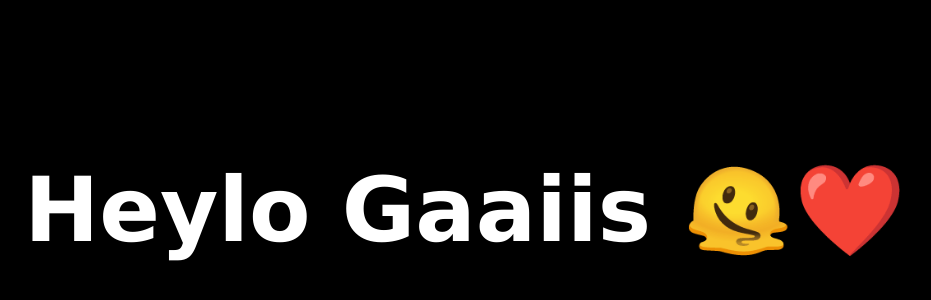
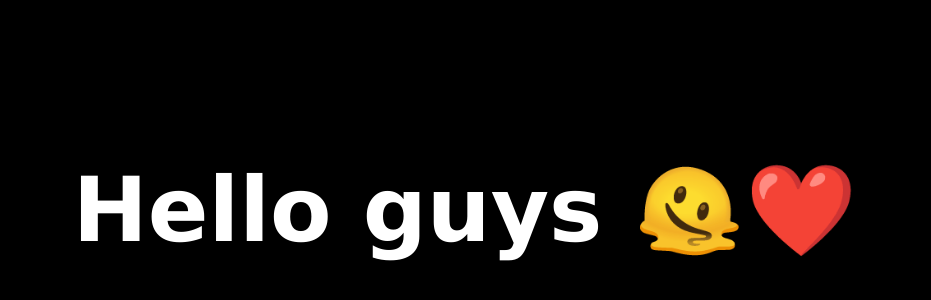
Before and after one commit to legendaryvibes/firstproject, a plain HTML site: page index.html in a window 1280 px wide. Shown: the part 190-490 px from the top of the page, without its empty margins (175-1106 px from the left). Drawn offline with Linux system fonts and the light colour scheme.

Commit message:
spells corrected

```diff
--- a/index.html
+++ b/index.html
@@ -7,6 +7,6 @@
     <link rel="stylesheet" href="style.css">
 </head>
 <body>
-    <h1>Heylo Gaaiis 🫠❤️</h1>
+    <h1>Hello guys 🫠❤️</h1>
 </body>
 </html>
```
